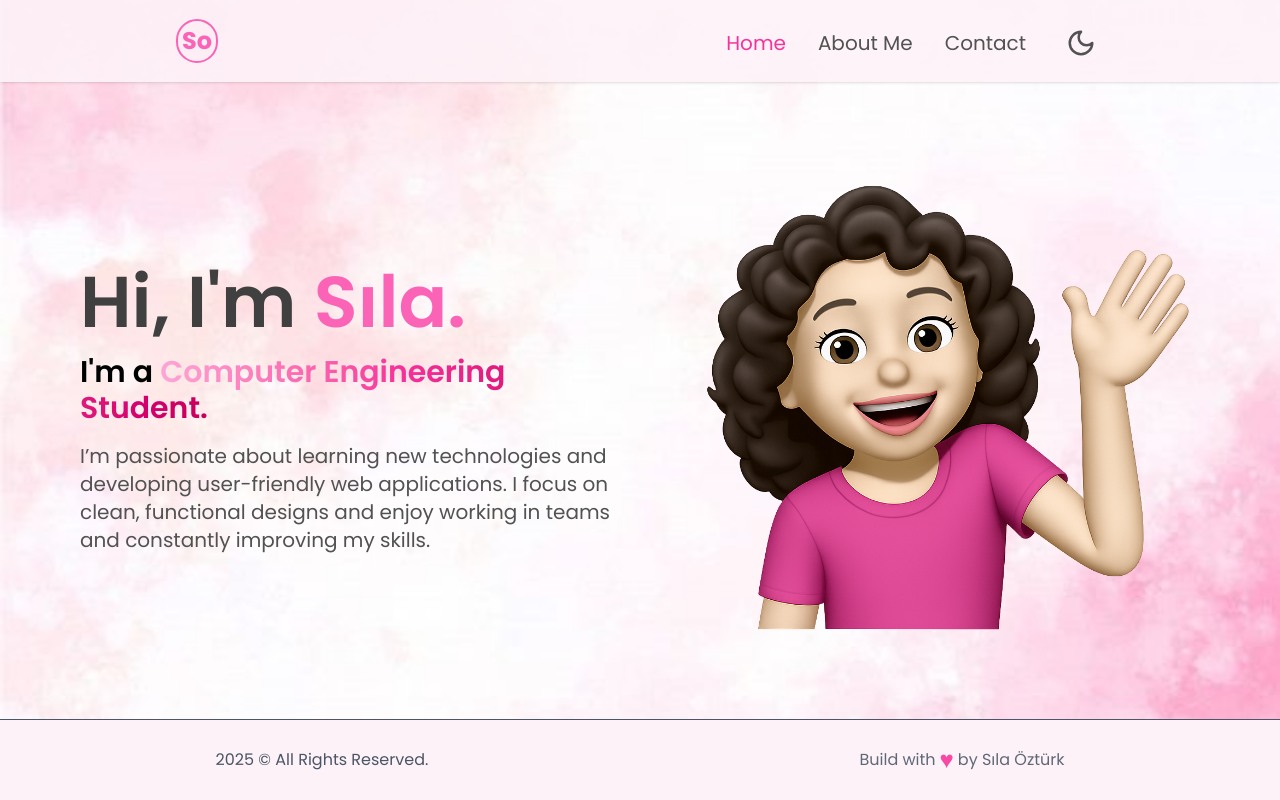
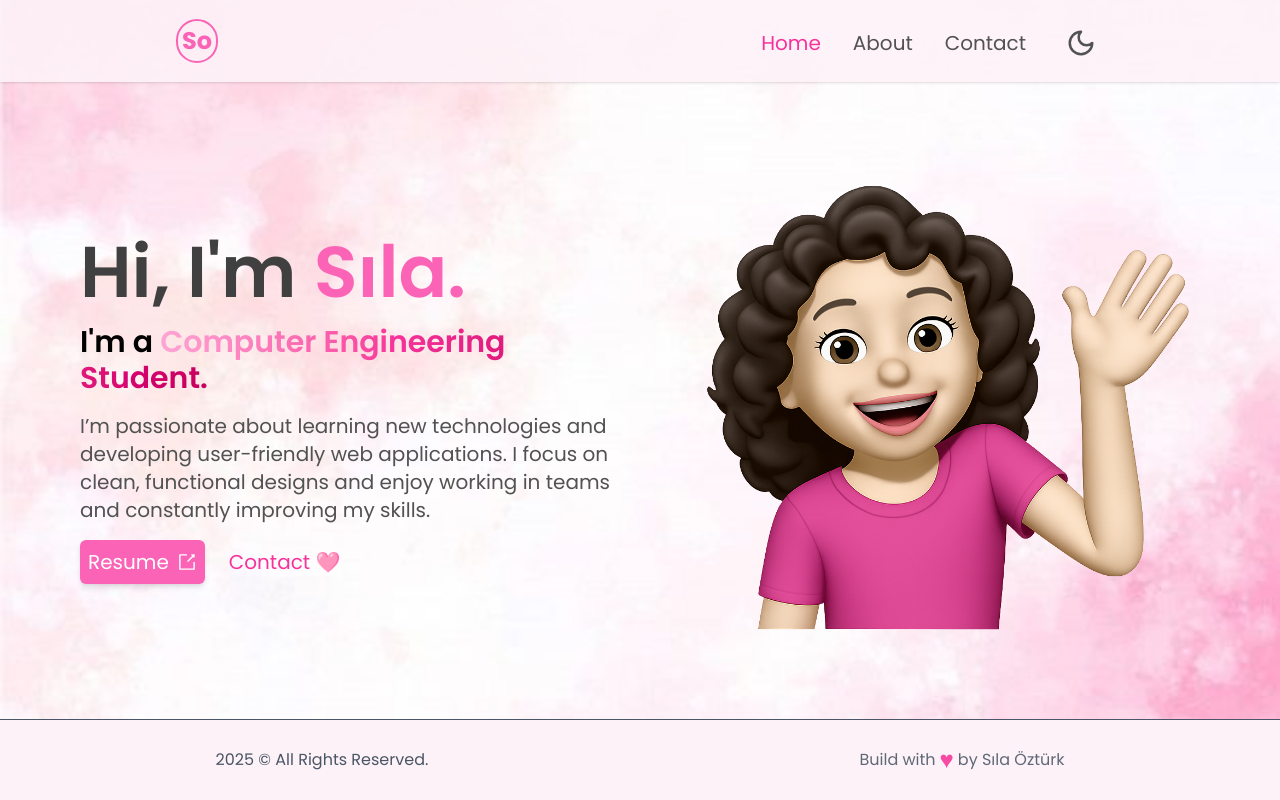
Before and after one commit to silaozturkk/my-portfolio, a Next.js app: page / in a window 1280 px wide. Built offline with nearby package versions, Linux system fonts and the light colour scheme.

Commit message:
navbar updated

```diff
--- a/app/contact/page.jsx
+++ b/app/contact/page.jsx
@@ -8,7 +8,7 @@ const Education = () => {
                 <h1 className="bg-gradient-to-r from-pink-400 via-pink-600 to-red-600 bg-clip-text text-transparent animate-fade-loop drop-shadow-lg font-bold">Contact <span className="text-neutral-600  dark:text-white font-semibold">Me</span><span className="text-pink-300 text-[45px]"> 💓</span></h1>
             </div>
             <div className="flex items-start flex-col lg:flex-row">
-                <form action="https://formsubmit.co/ozturksila100@gmail.com" method="POST" className="flex flex-col gap-4 px-5 md:px-0 md:mt-8 md:mx-35 lg:mt-0 lg:m-20 text-pink-600 dark:text-pink-200 md:text-xl order-last md:order-first">
+                <form action="https://formsubmit.co/ozturksila100@gmail.com" method="POST" className="flex flex-col gap-4 px-5 md:px-0 md:mt-8 md:mx-35 lg:mt-0 lg:m-20 text-pink-600 dark:text-pink-200 md:text-xl order-last md:order-first items-center justify-center w-full md:items-start md:justify-start md:w-auto">
                     <div className="flex flex-col">
                         <label>Name</label>
                         <input type="text" name="name" required className="px-2 text-neutral-700 rounded-md bg-white shadow-xl w-80 md:w-120 h-10 border-neutral-300 border-2 hover:shadow-pink-100 dark:hover:shadow-none hover:border-pink-300"></input>
--- a/app/globals.css
+++ b/app/globals.css
@@ -1,8 +1,6 @@
 @import "tailwindcss";
 
 @tailwind utilities;
-
-
 
 @keyframes fadeLoop {
   0%, 100% {
--- a/app/layout.js
+++ b/app/layout.js
@@ -3,6 +3,7 @@ import Navbar from '@/components/Navbar.jsx';
 import Footer from '@/components/Footer';
 import { Poppins } from 'next/font/google';
 import Script from 'next/script';
+
 
 export const metadata = {
   title: "Sıla Öztürk",
@@ -30,6 +31,8 @@ export default function RootLayout({ children }) {
           `}
         </Script>
         <Navbar />
+
+
         <div className='flex-grow'>
           {children}
         </div>
--- a/app/page.js
+++ b/app/page.js
@@ -1,4 +1,4 @@
-
+import { AiOutlineExport } from "react-icons/ai";
 export default function Home() {
     return (
         <div className=" dark:text-white flex flex-col lg:flex-row justify-center lg:justify-between pt-5 lg:pt-12 pb-3 px-2 lg:px-20 md:px-0 lg:items-center w-full border-none " >
@@ -8,6 +8,25 @@ export default function Home() {
                 <p className="text-base md:text-xl  text-justify px-2 md:px-12 lg:px-0 lg:text-start text-neutral-600 dark:text-white">
                     I’m passionate about learning new technologies and developing user-friendly web applications. I focus on clean, functional designs and enjoy working in teams and constantly improving my skills.
                 </p>
+                <div className="flex items-center justify-center gap-6 ">
+                    <div className="flex flex-row items-center gap-2 text-xl p-2 bg-pink-400 text-white rounded-md shadow-md hover:bg-pink-500 dark:bg-pink-100 dark:text-pink-500 dark:hover:text-white">
+                        <a
+                            href="https://www.linkedin.com/in/sıla-öztürk1/"
+                            target="_blank"
+                            rel="noopener noreferrer"
+                            className=""
+                        >
+                            Resume
+                        </a>
+                        <AiOutlineExport />
+                    </div>
+                    <a
+                        href="mailto:ozturksila100@gmail.com"
+                        class="text-xl shadow-2xl text-pink-500 hover:text-pink-600 dark:text-pink-100 dark:hover:text-pink-400"
+                    >
+                        Contact 🩷
+                    </a>
+                </div>
             </div>
             <div className="border-none order-first items-center justify-between lg:order-none lg:w-1/2">
                 <img
--- a/components/Navbar.jsx
+++ b/components/Navbar.jsx
@@ -32,28 +32,34 @@ const Navbar = () => {
             <div className="pt-1 flex flex-row gap-4" >
                 <div className="hidden md:flex flex-row gap-8 items-center justify-center">
                     <Link
-                        className={`hover:text-pink-400 transition-colors duration-300 ${
-                            pathname === "/" ? "text-pink-500" : "text-neutral-600 dark:text-pink-100"
-                        }`}
                         href="/"
+                        onClick={() => setIsMenuOpen(false)}
+                        className={`relative group overflow-hidden transition-colors duration-300 ${
+                        pathname === "/" ? "text-pink-500" : "text-neutral-600 dark:text-pink-100"
+                        } hover:text-pink-400`}
                     >
                         Home
+                        <span className="absolute bottom-0 left-0 w-full h-0.5 bg-pink-400 transform scale-x-0 group-hover:scale-x-100 transition-transform origin-left duration-500"></span>
                     </Link>
                     <Link
-                        className={`hover:text-pink-400 transition-colors duration-300 ${
+                        href="/about"
+                        onClick={() => setIsMenuOpen(false)}
+                        className={`relative group overflow-hidden transition-colors duration-300 ${
                         pathname === "/about" ? "text-pink-500" : "text-neutral-600 dark:text-pink-100"
-                        }`}
-                        href="/about"
+                        } hover:text-pink-400`}
                     >
-                        About Me
+                        About
+                        <span className="absolute bottom-0 left-0 w-full h-0.5 bg-pink-400 transform scale-x-0 group-hover:scale-x-100 transition-transform origin-left duration-500"></span>
                     </Link>
                     <Link
-                        className={`hover:text-pink-400 transition-colors duration-300 ${
-                            pathname === "/contact" ? "text-pink-500" : "text-neutral-600 dark:text-pink-100"
-                        }`}
                         href="/contact"
+                        onClick={() => setIsMenuOpen(false)}
+                        className={`relative group overflow-hidden transition-colors duration-300 ${
+                        pathname === "/contact" ? "text-pink-500" : "text-neutral-600 dark:text-pink-100"
+                        } hover:text-pink-400`}
                     >
                         Contact
+                        <span className="absolute bottom-0 left-0 w-full h-0.5 bg-pink-400 transform scale-x-0 group-hover:scale-x-100 transition-transform origin-left duration-500"></span>
                     </Link>
                     <button
                         onClick={handleSwitchMode}
--- /dev/null
+++ b/components/SocialLinks.jsx
@@ -0,0 +1,27 @@
+
+import { FaGithub, FaLinkedin } from 'react-icons/fa';
+
+const SocialLinks = () => {
+  return (
+    <div className="fixed bottom-6 left-6 flex flex-col gap-4 z-50 ">
+      <a
+        href="https://github.com/silaozturkk"
+        target="_blank"
+        rel="noopener noreferrer"
+        className="text-purple-600 dark:text-purple-400 text-xl transition-colors duration-300"
+      >
+        <FaGithub size={50} />
+      </a>
+      <a
+        href="https://www.linkedin.com/in/sıla-öztürk1/"
+        target="_blank"
+        rel="noopener noreferrer"
+        className="text-blue-600 dark:text-blue-500 text-xl transition-colors duration-300"
+      >
+        <FaLinkedin size={50} />
+      </a>
+    </div>
+  );
+};
+
+export default SocialLinks;
```
